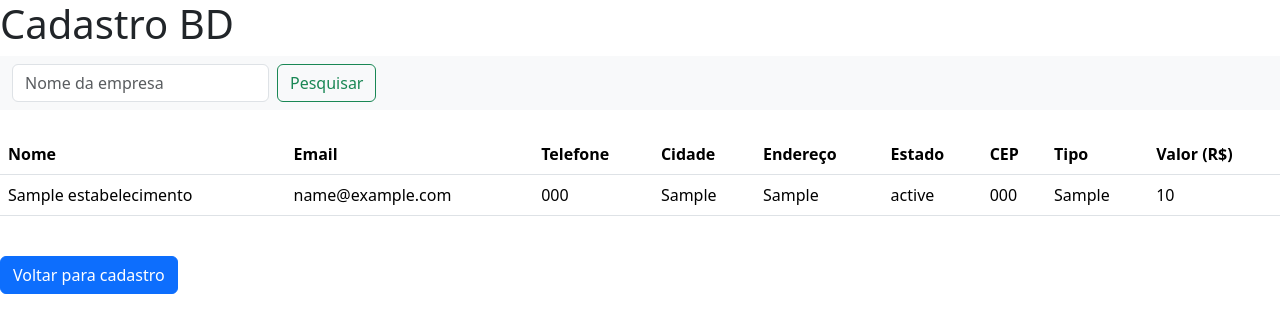
After one commit to Matheus-Baptista27/site-tcc, a PHP site: page /cadastro-bd.php in a window 1280 px wide. The commit adds this page. Shown: the top 333 px of the page. Run offline with PHP 8.4, Linux system fonts and the light colour scheme; tables that the repository leaves empty or names only in its code hold one stand-in row (values such as "Sample post").

Commit message:
subindo cadastrado de empresa para o BD

```diff
--- a/about-us.php
+++ b/about-us.php
@@ -14,7 +14,7 @@
 <html class="wide wow-animation" lang="pt-BR">
   <head>
     <!-- Site Titulo-->
-    <title>Home</title>
+    <title>Sobre Nós</title>
     <meta name="format-detection" content="telephone=no">
     <meta name="viewport" content="width=device-width, height=device-height, initial-scale=1.0">
     <meta http-equiv="X-UA-Compatible" content="IE=edge">
--- /dev/null
+++ b/cadastro-bd.php
@@ -0,0 +1,129 @@
+<!doctype html>
+<html lang="en">
+<head>
+    <meta charset="utf-8">
+    <meta name="viewport" content="width=device-width, initial-scale=1">
+    <title>Cadastro BD</title>
+    <link href="https://cdn.jsdelivr.net/npm/bootstrap@5.3.3/dist/css/bootstrap.min.css" rel="stylesheet" integrity="sha384-QWTKZyjpPEjISv5WaRU9OFeRpok6YctnYmDr5pNlyT2bRjXh0JMhjY6hW+ALEwIH" crossorigin="anonymous">
+</head>
+<body>
+
+    <?php
+    // Iniciar a sessão
+    session_start();
+
+    // Incluir a conexão com o banco de dados
+    include 'conn.php';
+
+     // Função para exibir mensagens
+     function mensagem($texto, $tipo) {
+        echo "<div class='alert alert-$tipo' role='alert'>$texto</div>";
+    }
+
+    // Verificar se o formulário foi enviado via POST
+    if ($_SERVER['REQUEST_METHOD'] === 'POST' && isset($_POST['acao']) && $_POST['acao'] === 'cadastrar') {
+        // Capturar os dados do formulário
+        $nome = trim($_POST['nome']);
+        $email = trim($_POST['email']);
+        $telefone = trim($_POST['telefone']);
+        $cidade = trim($_POST['cidade']);
+        $endereco = trim($_POST['endereco']);
+        $estado = trim($_POST['estado']);
+        $cep = trim($_POST['cep']);
+        $tipo = trim($_POST['tipo']);
+        $valor = trim($_POST['valor']);
+
+        // Query para inserir os dados
+        $sql = "INSERT INTO estabelecimento (nome, email, telefone, cidade, endereco, estado, cep, tipo, valor) VALUES ('$nome', '$email', '$telefone', '$cidade', '$endereco', '$estado', '$cep', '$tipo', '$valor')";
+
+        // Executar a query e verificar o sucesso
+    if (mysqli_query($conn, $sql)) {
+        // Armazenar a mensagem na sessão
+        $_SESSION['mensagem'] = "$nome cadastrado com sucesso!";
+        $_SESSION['tipo_mensagem'] = 'success';
+
+        // Redirecionar para evitar reenvio ao atualizar a página
+        header("Location: " . $_SERVER['PHP_SELF']);
+        exit;
+    } else {
+        mensagem("$nome não foi cadastrado! Erro: " . mysqli_error($conn), 'danger');
+    }
+}
+
+// Exibir a mensagem da sessão, se existir
+if (isset($_SESSION['mensagem'])) {
+    mensagem($_SESSION['mensagem'], $_SESSION['tipo_mensagem']);
+    // Limpar a mensagem da sessão
+    unset($_SESSION['mensagem'], $_SESSION['tipo_mensagem']);
+}
+
+    // Buscar todos os registros cadastrados
+    //$result = mysqli_query($conn, "SELECT * FROM estabelecimento");
+
+      // Buscar registros cadastrados ou filtrar pelo nome
+      $termoPesquisa = isset($_GET['pesquisa']) ? trim($_GET['pesquisa']) : ''; // Certifica-se de que a variável está definida
+      if ($termoPesquisa) {
+          $sql = "SELECT * FROM estabelecimento WHERE nome LIKE '%$termoPesquisa%'";
+      } else {
+          $sql = "SELECT * FROM estabelecimento";
+      }
+      $result = mysqli_query($conn, $sql);
+
+      ?>
+
+
+    <h1>Cadastro BD</h1>
+    <nav class="navbar bg-body-tertiary">
+        <div class="container-fluid">
+        <form class="d-flex" role="search" action="cadastro-bd.php" method="GET">
+    <input class="form-control me-2" type="search" name="pesquisa" placeholder="Nome da empresa" aria-label="Search" value="<?php echo htmlspecialchars($termoPesquisa); ?>">
+    <button class="btn btn-outline-success" type="submit">Pesquisar</button>
+</form>
+        </div>
+    </nav>
+
+    <table class="table table-hover mt-4">
+        <thead>
+            <tr>
+                <th scope="col">Nome</th>
+                <th scope="col">Email</th>
+                <th scope="col">Telefone</th>
+                <th scope="col">Cidade</th>
+                <th scope="col">Endereço</th>
+                <th scope="col">Estado</th>
+                <th scope="col">CEP</th>
+                <th scope="col">Tipo</th>
+                <th scope="col">Valor (R$)</th>
+            </tr>
+        </thead>
+        <tbody>
+            <?php
+            // Loop para exibir cada registro como uma linha da tabela
+            if ($result && mysqli_num_rows($result) > 0) {
+                while ($row = mysqli_fetch_assoc($result)) {
+                    echo "<tr>";
+                    echo "<td>" . htmlspecialchars($row['nome']) . "</td>";
+                    echo "<td>" . htmlspecialchars($row['email']) . "</td>";
+                    echo "<td>" . htmlspecialchars($row['telefone']) . "</td>";
+                    echo "<td>" . htmlspecialchars($row['cidade']) . "</td>";
+                    echo "<td>" . htmlspecialchars($row['endereco']) . "</td>";
+                    echo "<td>" . htmlspecialchars($row['estado']) . "</td>";
+                    echo "<td>" . htmlspecialchars($row['cep']) . "</td>";
+                    echo "<td>" . htmlspecialchars($row['tipo']) . "</td>";
+                    echo "<td>" . htmlspecialchars($row['valor']) . "</td>";
+                    echo "</tr>";
+                }
+            } else {
+                echo "<tr><td colspan='9' class='text-center'>Nenhum estabelecimento cadastrado.</td></tr>";
+            }
+            ?>
+        </tbody>
+    </table>
+
+    <a href="register.php" class="btn btn-primary mt-4">Voltar para cadastro</a>
+
+    <script src="https://cdn.jsdelivr.net/npm/bootstrap@5.3.3/dist/js/bootstrap.bundle.min.js" integrity="sha384-YvpcrYf0tY3lHB60NNkmXc5s9fDVZLESaAA55NDzOxhy9GkcIdslK1eN7N6jIeHz" crossorigin="anonymous"></script>
+    <script src="https://cdn.jsdelivr.net/npm/@popperjs/core@2.11.8/dist/umd/popper.min.js" integrity="sha384-I7E8VVD/ismYTF4hNIPjVp/Zjvgyol6VFvRkX/vR+Vc4jQkC+hVqc2pM8ODewa9r" crossorigin="anonymous"></script>
+    <script src="https://cdn.jsdelivr.net/npm/bootstrap@5.3.3/dist/js/bootstrap.min.js" integrity="sha384-0pUGZvbkm6XF6gxjEnlmuGrJXVbNuzT9qBBavbLwCsOGabYfZo0T0to5eqruptLy" crossorigin="anonymous"></script>
+</body>
+</html>
--- a/conn.php
+++ b/conn.php
@@ -12,3 +12,6 @@ $conn = new mysqli($servername, $username, $password, $dbname);
 if ($conn->connect_error) {
     die("Falha na conexão: " . $conn->connect_error);
 }
+
+
+?>
--- a/contacts.php
+++ b/contacts.php
@@ -14,7 +14,7 @@
 <html class="wide wow-animation" lang="pt-BR">
   <head>
     <!-- Site Titulo-->
-    <title>Home</title>
+    <title>Contato</title>
     <meta name="format-detection" content="telephone=no">
     <meta name="viewport" content="width=device-width, height=device-height, initial-scale=1.0">
     <meta http-equiv="X-UA-Compatible" content="IE=edge">
--- a/reviews.php
+++ b/reviews.php
@@ -14,7 +14,7 @@
 <html class="wide wow-animation" lang="pt-BR">
   <head>
     <!-- Site Titulo-->
-    <title>Home</title>
+    <title>Avaliações</title>
     <meta name="format-detection" content="telephone=no">
     <meta name="viewport" content="width=device-width, height=device-height, initial-scale=1.0">
     <meta http-equiv="X-UA-Compatible" content="IE=edge">
```
Also changed, not shown: register.php (+9 -72 lines).
